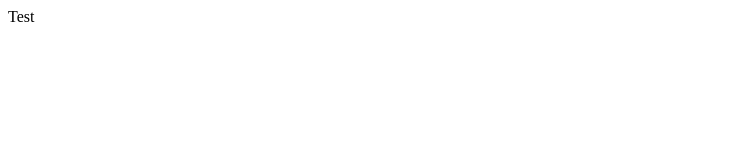
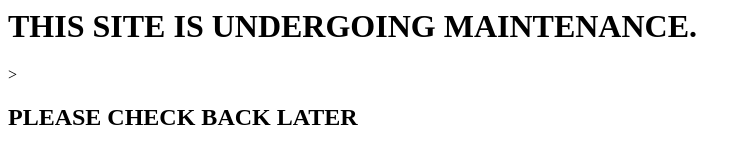
Before and after one commit to dagrath/WarsGhost, a plain HTML site: page index.html in a window 1280 px wide. Shown: the whole page, without its empty margins (0-751 px from the left). Drawn offline with Linux system fonts and the light colour scheme.

Commit message:
Update index.html

```diff
--- a/index.html
+++ b/index.html
@@ -1 +1,2 @@
-Test
+<h1>THIS SITE IS UNDERGOING MAINTENANCE.</h1>></br>
+<h2>PLEASE CHECK BACK LATER</h2>
```
